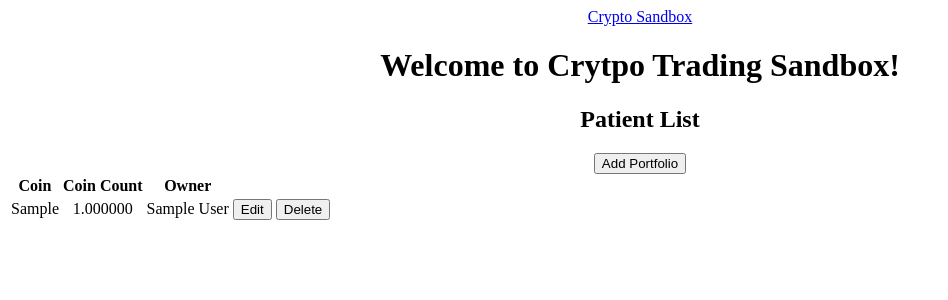
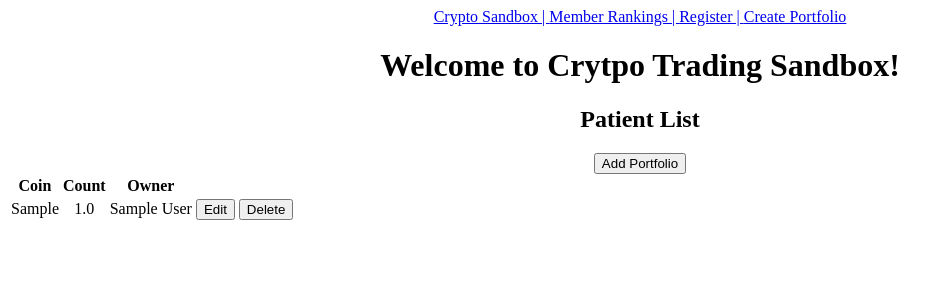
Before and after one commit to Fintech-Collaboration/fantasy-five, a Django app: page /portfolio/list in a window 1280 px wide. Shown: the top 300 px of the page, without its empty margins (0-948 px from the left). Run offline with Django 3.2, Linux system fonts and the light colour scheme; tables that the repository leaves empty hold one stand-in row (values such as "Sample post").

Commit message:
Functional ownerlist page.

```diff
--- a/crypto_trader/sandbox/models.py
+++ b/crypto_trader/sandbox/models.py
@@ -10,7 +10,7 @@ class Owner(models.Model):
     email      = models.CharField(max_length=60)
 
     def get_absolute_url(self):
-        return '/member/list'
+        return '/owner/list'
 
     def __str__(self):
         return f"{self.first_name} {self.last_name} ({self.username})"
@@ -18,5 +18,5 @@ class Owner(models.Model):
 
 class Portfolio(models.Model):
     coin       = models.CharField(max_length=15)
-    coin_count = models.DecimalField(max_digits=15, decimal_places=6)
+    coin_count = models.FloatField()
     owner      = models.ForeignKey(Owner, on_delete=models.CASCADE)
--- a/crypto_trader/sandbox/templates/sandbox/base.html
+++ b/crypto_trader/sandbox/templates/sandbox/base.html
@@ -12,7 +12,10 @@
 </head>
 
 <body>
-  <a href="{% url 'home' %}">Crypto Sandbox</a>
+  <a href="{% url 'home' %}">Crypto Sandbox | </a>
+  <a href="{% url 'ownerlist' %}">Member Rankings | </a>
+  <a href="{% url 'ownercreate' %}">Register | </a>
+  <a href="{% url 'portfoliocreate' %}">Create Portfolio</a>
   <h1>Welcome to Crytpo Trading Sandbox!</h1>
   {% block content %}
   {% endblock %}
--- a/crypto_trader/sandbox/templates/sandbox/owner_update_form.html
+++ b/crypto_trader/sandbox/templates/sandbox/owner_update_form.html
@@ -4,7 +4,7 @@
 <form method="post">
 <div>
   {% csrf_token %} {{ form.as_p }}
-  <input type="submit" value="Submit" />
+  <a href="{% url 'ownerupdate' owner.id %}"><button>Submit</button></a>
 </div>
 </form>
 {% endblock %}
--- a/crypto_trader/sandbox/templates/sandbox/portfolio_list.html
+++ b/crypto_trader/sandbox/templates/sandbox/portfolio_list.html
@@ -5,7 +5,7 @@
 <table id="portfolio">
   <tr>
     <th>Coin</th>
-    <th>Coin Count</th>
+    <th>Count</th>
     <th>Owner</th>
       <th> </th>
       <th> </th>
--- a/crypto_trader/sandbox/views.py
+++ b/crypto_trader/sandbox/views.py
@@ -1,5 +1,6 @@
 import pandas as pd
 
+from django.urls                    import reverse_lazy
 from django.shortcuts               import render
 from django.views.generic           import ListView
 from django.views.generic.edit      import CreateView, DeleteView, UpdateView
@@ -87,33 +88,34 @@ class PortfolioList(ListView):
 
 class OwnerCreate(CreateView):
   model = Owner
-  template_name = "vetoffice/owner_create_form.html"
+  template_name = "sandbox/owner_create_form.html"
   fields = ["username", "first_name", "last_name", "email"]
 
 
 class PortfolioCreate(CreateView):
   model = Portfolio
-  template_name = "vetoffice/portfolio_create_form.html"
+  template_name = "sandbox/portfolio_create_form.html"
   fields = ["coin", "coin_count", "owner"]
 
 
 class OwnerUpdate(UpdateView):
   model = Owner
-  template_name = "vetoffice/owner_update_form.html"
+  template_name = "sandbox/owner_update_form.html"
   fields = ["username", "first_name", "last_name", "email"]
 
 
 class PortfolioUpdate(UpdateView):
   model = Portfolio
-  template_name = "vetoffice/portfolio_update_form.html"
+  template_name = "sandbox/portfolio_update_form.html"
   fields = ["coin", "coin_count", "owner"]
 
 
 class OwnerDelete(DeleteView):
   model = Owner
-  template_name = "vetoffice/owner_delete_form.html"
+  template_name = "sandbox/owner_delete_form.html"
+  success_url   = reverse_lazy("ownerlist")
 
 
 class PortfolioDelete(DeleteView):
   model = Portfolio
-  template_name = "vetoffice/portfolio_delete_form.html"
+  template_name = "sandbox/portfolio_delete_form.html"
```
Also changed, not shown: crypto_trader/create_owner.py (added, +23 -0 lines), crypto_trader/sandbox/migrations/0001_initial.py (added), crypto_trader/sandbox/migrations/__init__.py (added).
